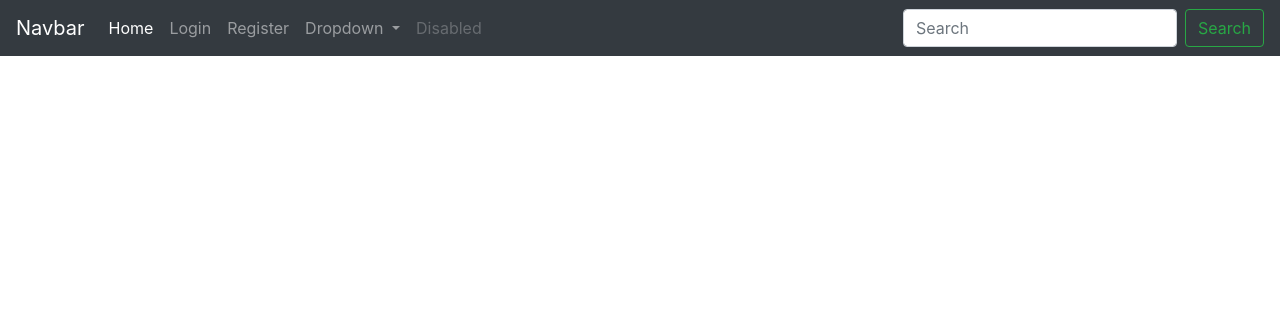
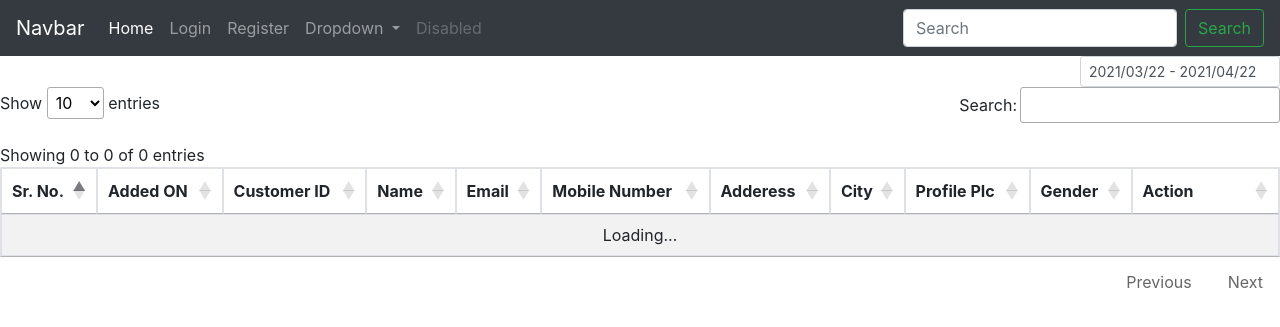
Before and after one commit to LakshSakure/testing_repo, a Django app: page / in a window 1280 px wide. Shown: the top 327 px of the page. Run offline with Django 3.2, Linux system fonts and the light colour scheme; some libraries are stand-ins or nearby versions.

Commit message:
New user app added

```diff
--- a/testing/templates/index.html
+++ b/testing/templates/index.html
@@ -8,6 +8,8 @@
   <script src="https://ajax.googleapis.com/ajax/libs/jquery/3.5.1/jquery.min.js"></script>
   <script src="https://cdnjs.cloudflare.com/ajax/libs/popper.js/1.16.0/umd/popper.min.js"></script>
   <script src="https://maxcdn.bootstrapcdn.com/bootstrap/4.5.2/js/bootstrap.min.js"></script>
+  <link rel="stylesheet" type="text/css" href="https://cdn.datatables.net/1.10.24/css/jquery.dataTables.css">
+<script type="text/javascript" charset="utf8" src="https://cdn.datatables.net/1.10.24/js/jquery.dataTables.js"></script>
 </head>
 <body>
 
@@ -51,5 +53,67 @@
   </div>
 </nav>
 
+<input type="text" class="form-control form-control-sm float-right d-block" style="width:200px;" id="users_tbl_fill" name="daterange" value="2021/03/22 - 2021/04/22">
+<div class="table-responsive">
+     <table class="table table-striped table-bordered table-hover dataTables-example all_tables" id="users_tbl" style="width: 100%">
+        <thead>
+        <tr>
+            <th>Sr. No.</th>
+            <th>Added ON</th>
+            <th>Customer ID</th>
+            <th>Name</th>
+            <th>Email</th>
+            <th>Mobile Number</th>
+            <th>Adderess</th>
+            <th>City</th>
+            <th>Profile PIc</th>
+            <th>Gender</th>
+            <th style="min-width: 100px;" >Action</th>
+        </tr>
+        </thead>
+        <tbody>
+
+        </tbody>
+    </table>
+
+</div>
+
+
+<script>
+var token = '{{csrf_token}}';
+    $(document).ready(function(){
+    var  enq_tbl =   $('#users_tbl').DataTable({
+        "processing": true,
+        dom: '<"html5buttons"B>lTfgitp',
+                "order": [[ 1, "desc" ]],
+                buttons: [
+                    { extend: 'copy'},
+                    {extend: 'csv'},
+                    {extend: 'excel', title: 'ExampleFile'},
+                    {extend: 'pdf', title: 'ExampleFile'},
+                    {extend: 'print',
+                     customize: function (win) {
+                            $(win.document.body).addClass('white-bg');
+                            $(win.document.body).css('font-size', '10px');
+
+                            $(win.document.body).find('table')
+                                    .addClass('compact')
+                                    .css('font-size', 'inherit');
+                    }
+                    }
+                ],
+            "ajax": {
+            url:'/users/user-list',
+            headers: { "X-CSRFToken": token },
+            type: "POST",
+                  data: {
+            range : function() { return $('#users_tbl_fill').val() }
+        }
+        },
+
+        "order": [[ 0, "asc" ]]
+    });
+    });
+</script>
 </body>
 </html>
--- a/testing/users/urls.py
+++ b/testing/users/urls.py
@@ -4,5 +4,6 @@
 
 urlpatterns = [
     path('register/', views.register),
-    path('login/', views.login)
+    path('login/', views.login),
+    path('user-list', views.userList)
 ]
```
Also changed, not shown: testing/users/forms/registration_form.py (+18 -22 lines), testing/users/views.py (+18 -2 lines), testing/home/migrations/__init__.py (added).
